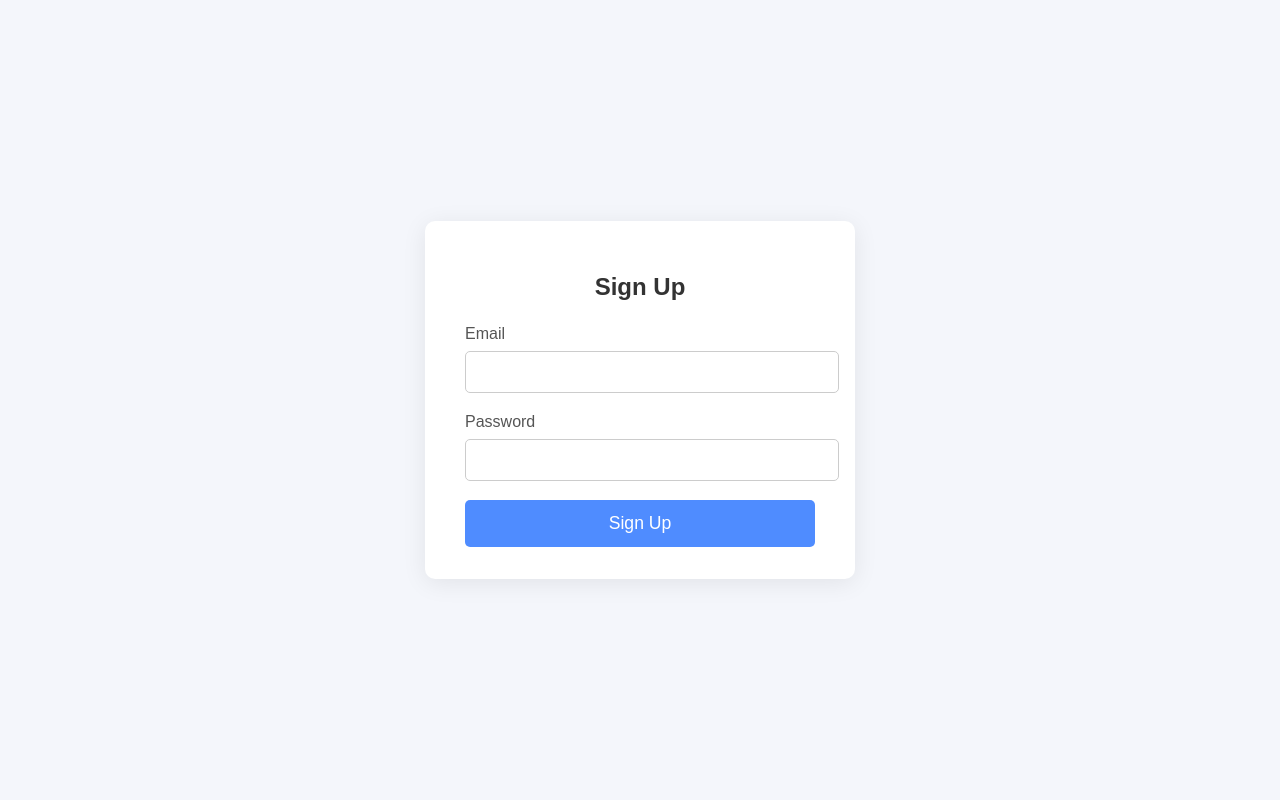
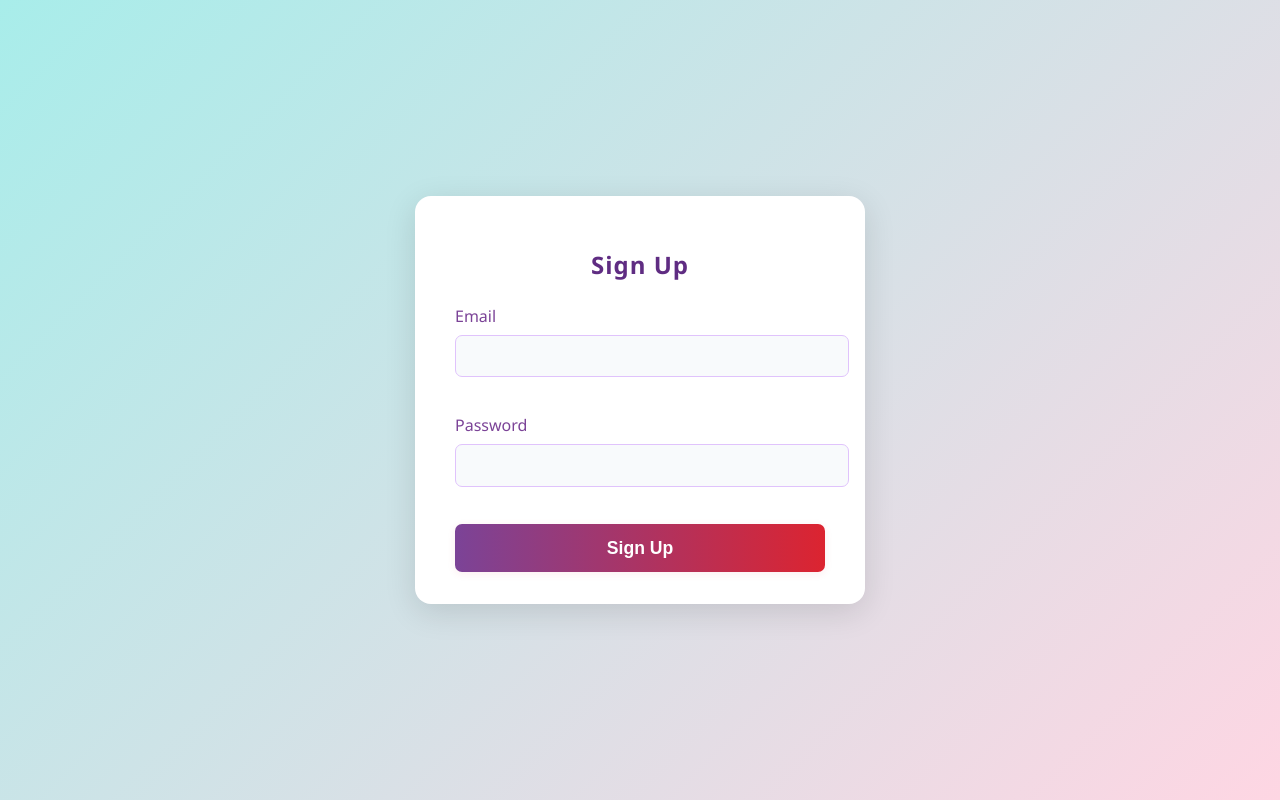
Before and after one commit to Ashikas2004/LOGIN, a website: page signup.html in a window 1280 px wide. Drawn offline with Linux system fonts and the light colour scheme.

Commit message:
Update style.css with new background, colors, and animations

```diff
--- a/style.css
+++ b/style.css
@@ -1,55 +1,100 @@
 body {
-    background: #f4f6fb;
-    font-family: Arial, sans-serif;
+    background: linear-gradient(135deg, #a8edea 0%, #fed6e3 100%);
+    font-family: 'Segoe UI', Arial, sans-serif;
     display: flex;
     justify-content: center;
     align-items: center;
     height: 100vh;
     margin: 0;
 }
+
 .signup-container {
     background: #fff;
     padding: 2rem 2.5rem;
-    border-radius: 10px;
-    box-shadow: 0 4px 24px rgba(0,0,0,0.08);
-    width: 350px;
+    border-radius: 16px;
+    box-shadow: 0 8px 32px rgba(0,0,0,0.12);
+    width: 370px;
+    animation: fadeIn 1.2s cubic-bezier(0.4, 0, 0.2, 1);
 }
+
+@keyframes fadeIn {
+    from {
+        opacity: 0;
+        transform: translateY(40px) scale(0.95);
+    }
+    to {
+        opacity: 1;
+        transform: translateY(0) scale(1);
+    }
+}
+
 .signup-container h2 {
     margin-bottom: 1.5rem;
-    color: #333;
+    color: #5f2c82;
     text-align: center;
+    letter-spacing: 1px;
 }
+
 .form-group {
     margin-bottom: 1.2rem;
 }
+
 label {
     display: block;
     margin-bottom: 0.5rem;
-    color: #555;
+    color: #7b4397;
+    font-weight: 500;
 }
+
 input[type="email"], input[type="password"] {
     width: 100%;
     padding: 0.7rem;
-    border: 1px solid #ccc;
-    border-radius: 5px;
+    border: 1.5px solid #e0c3fc;
+    border-radius: 7px;
     font-size: 1rem;
+    background: #f8fafc;
+    transition: border 0.2s, box-shadow 0.2s;
 }
+input[type="email"]:focus, input[type="password"]:focus {
+    border: 1.5px solid #7b4397;
+    outline: none;
+    box-shadow: 0 0 0 2px #e0c3fc55;
+}
+
 .error {
     color: #e74c3c;
     font-size: 0.95rem;
     margin-bottom: 0.5rem;
+    min-height: 1.2em;
 }
+
 button {
     width: 100%;
-    padding: 0.8rem;
-    background: #4f8cff;
+    padding: 0.85rem;
+    background: linear-gradient(90deg, #7b4397 0%, #dc2430 100%);
     color: #fff;
     border: none;
-    border-radius: 5px;
+    border-radius: 7px;
     font-size: 1.1rem;
+    font-weight: 600;
     cursor: pointer;
-    transition: background 0.2s;
+    box-shadow: 0 2px 8px rgba(220,36,48,0.08);
+    transition: background 0.3s, transform 0.15s, box-shadow 0.2s;
+    animation: popIn 0.8s cubic-bezier(0.4, 0, 0.2, 1);
 }
 button:hover {
-    background: #2563eb;
+    background: linear-gradient(90deg, #dc2430 0%, #7b4397 100%);
+    transform: translateY(-2px) scale(1.03);
+    box-shadow: 0 4px 16px rgba(123,67,151,0.12);
 }
+
+@keyframes popIn {
+    from {
+        opacity: 0;
+        transform: scale(0.95);
+    }
+    to {
+        opacity: 1;
+        transform: scale(1);
+    }
+}
```
